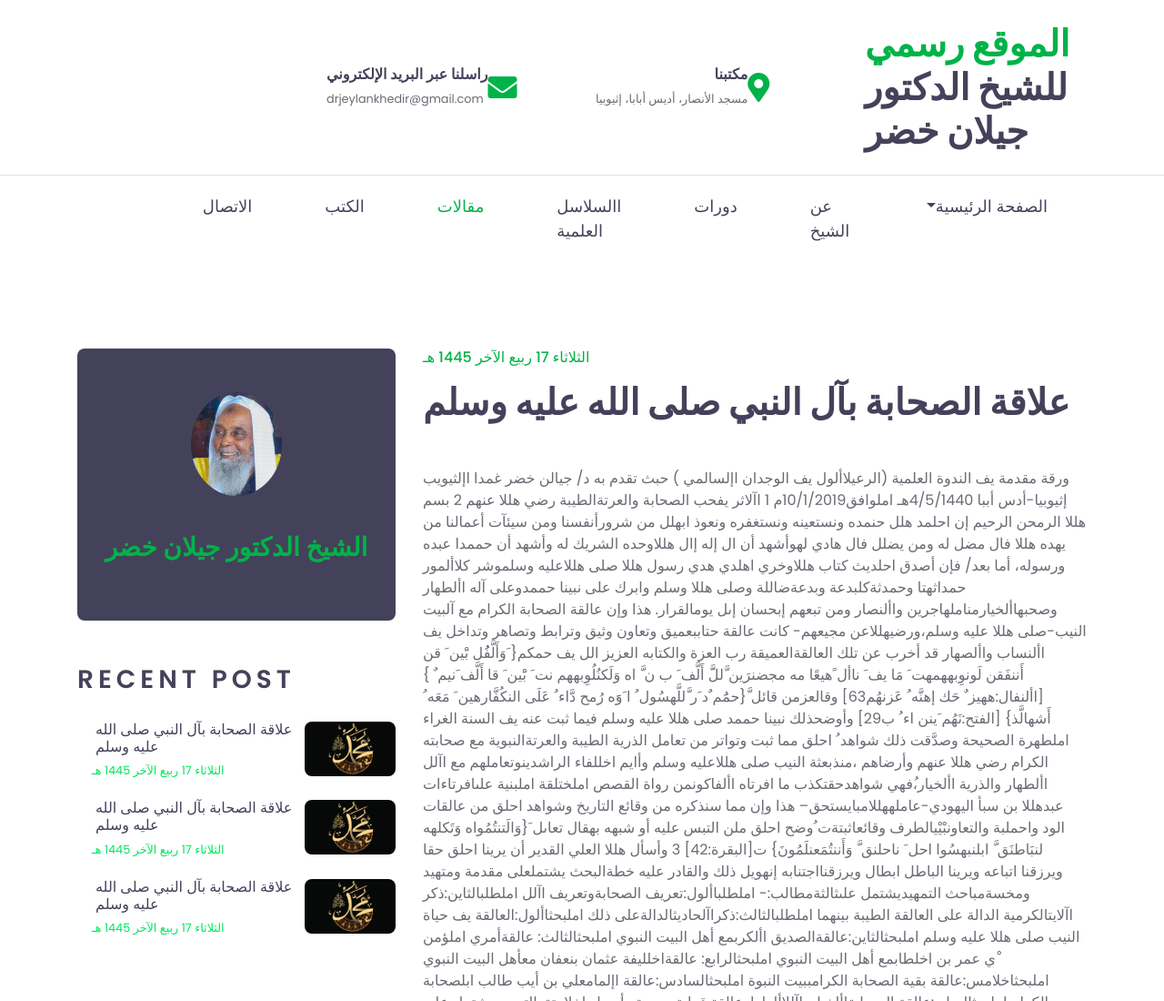
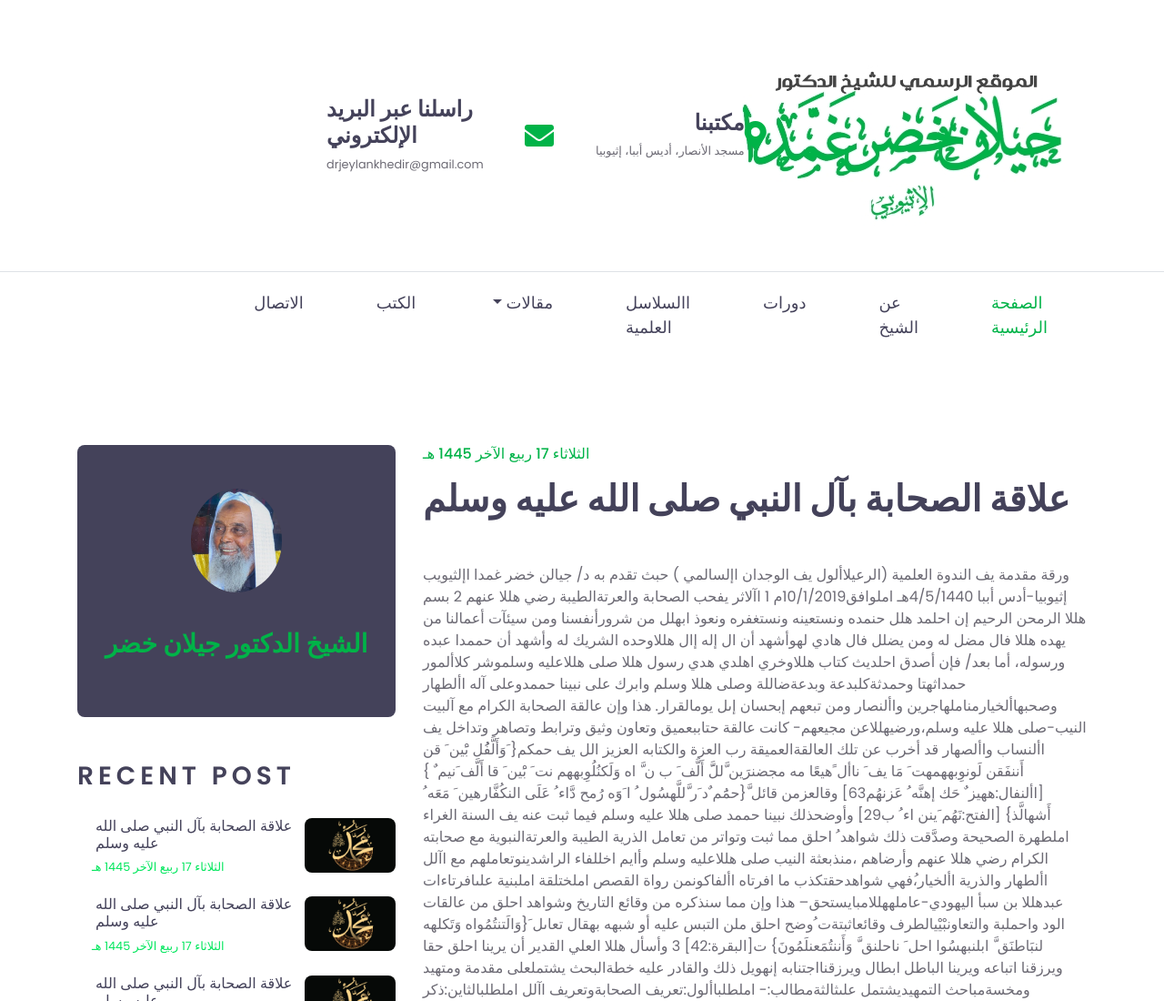
Before and after one commit to DrJeylan/Web, a plain HTML site: page single.html in a window 1280 px wide. Shown: the top 1100 px of the page at 91% size. Drawn offline with nearby package versions, Linux system fonts and the light colour scheme.

Commit message:
Update single.html

```diff
--- a/single.html
+++ b/single.html
@@ -31,15 +31,15 @@
         <div class="row align-items-center py-4 px-xl-5">
             <div class="col-lg-3">
                 <a href="" class="text-decoration-none">
-                    <h1 class="m-0"><span class="text-primary"> الموقع  رسمي</span></br>للشيخ الدكتور جيلان خضر</h1>
+                    <img src="img/logo4.jpg">
                 </a>
             </div>
             <div class="col-lg-3 text-left">
                 <div class="d-inline-flex align-items-center">
                     <i class="fa fa-2x fa-map-marker-alt text-primary mr-3"></i>
                     <div class="text-right">
-                        <h6 class="font-weight-semi-bold mb-1">مكتبنا</h6>
-                        <small>مسجد الأنصار، أديس أبابا، إثيوبيا</small>
+                        <h4 class="font-weight-semi-bold mb-1">مكتبنا</h4>
+                        <small>مسجد الأنصار، أديس أببا، إثيوبيا</small>
                     </div>
                 </div>
             </div>
@@ -47,7 +47,7 @@
                 <div class="d-inline-flex align-items-center">
                     <i class="fa fa-2x fa-envelope text-primary mr-3"></i>
                     <div class="text-left">
-                        <h6 class="font-weight-semi-bold mb-1">راسلنا عبر البريد الإلكتروني</h6>
+                        <h4 class="font-weight-semi-bold mb-1">راسلنا عبر البريد الإلكتروني</h4>
                         <small>drjeylankhedir@gmail.com</small>
                     </div>
                 </div>
@@ -65,25 +65,25 @@
             <div class="col-lg-9">
                 <nav class="navbar navbar-expand-lg bg-light navbar-light py-3 py-lg-0 px-0">
                     <a href="" class="text-decoration-none d-block d-lg-none">
-                        <h1 class="m-0"><span class="text-primary">الموقع الرسمي</span>للشيخ   الجيلان خدر</h1>
+                        <img src="img/logo2.jpg">
                     </a>
                     <button type="button" class="navbar-toggler" data-toggle="collapse" data-target="#navbarCollapse">
                         <span class="navbar-toggler-icon"></span>
                     </button>
                     <div class="collapse navbar-collapse justify-content-between" id="navbarCollapse">
                         <div class="navbar-nav py-0">
-                            <a href="index.html"class="nav-link dropdown-toggle">الصفحة الرئيسية</a>
+                            <a href="index.html" class="nav-item nav-link active">الصفحة الرئيسية</a>
                             <a href="#" class="nav-item nav-link">عن الشيخ</a>
                             <a href="#" class="nav-item nav-link">دورات</a>
                             <a href="course.html" class="nav-item nav-link">االسلاسل العلمية</a>
                             <div class="nav-item dropdown">
-                                <a href="#"   class="nav-item nav-link active" data-toggle="dropdown">مقالات </a>
+                                <a href="single.html" class="nav-link dropdown-toggle" data-toggle="dropdown">مقالات </a>
                                 <div class="dropdown-menu rounded-0 m-0">
-                                    <a href="#" class="dropdown-item">قائمة المقالات</a>
-                                    <a href="#" class="dropdown-item">تفاصيل المقالات</a>
+                                    <a href="single.html" class="dropdown-item">قائمة المقالات</a>
+                                    <a href="single.html" class="dropdown-item">تفاصيل المقالات</a>
                                 </div>
                             </div>
-                            <a href="#" class="nav-item nav-link">الكتب </a>
+                            <a href="teacher.html" class="nav-item nav-link">الكتب </a>
                             <a href="#" class="nav-item nav-link">الاتصال </a>
                         </div>
 
@@ -93,6 +93,7 @@
         </div>
     </div>
     <!-- Navbar End -->
+
 
 
 
```
